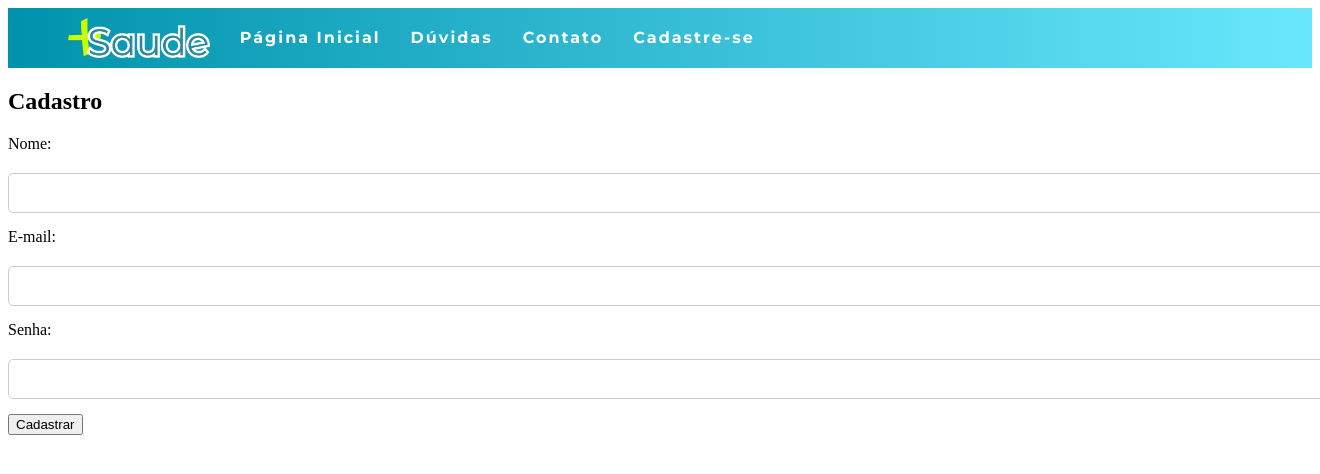
After one commit to barao-maua/projeto-semestral-grupo-legal, a Django app: page /cadastro/ in a window 1320 px wide; the page is wider, and only the part inside the window is pictured. The commit adds this page. Shown: the top 474 px of that part. Run offline with Django 5.2, Linux system fonts and the light colour scheme.

Commit message:
Página de Cadastro

```diff
--- a/maissaude/urls.py
+++ b/maissaude/urls.py
@@ -23,5 +23,6 @@ from django.conf.urls.static import static
 urlpatterns = [
 path('admin/', admin.site.urls),
 path('', paginas_views.index, name='index'),
-path('login/', paginas_views.login, name='login')
+path('login/', paginas_views.login, name='login'),
+path('cadastro/', paginas_views.cadastro_view, name='cadastro')
 ]+ static(settings.STATIC_URL, document_root=settings.STATIC_ROOT) + static(settings.MEDIA_URL, document_root=settings.MEDIA_ROOT)
--- /dev/null
+++ b/paginas/templates/cadastro.html
@@ -0,0 +1,40 @@
+{% load static %}
+<!DOCTYPE html>
+<html lang="pt-br">
+  <head>
+    <meta charset="UTF-8" />
+    <meta name="viewport" content="width=device-width, initial-scale=1.0" />
+    <title>Cadastro</title>
+    <link rel="stylesheet" href="{% static 'css/style.css' %}" />
+  </head>
+  <body>
+    <header>
+      <nav>
+        <img src="/media/logo.png" alt="logo" id="eulogo" />
+        <ul class="nav-list">
+          <li><a href="/">Página Inicial</a></li>
+          <li><a href="/">Dúvidas</a></li>
+          <li><a href="/">Contato</a></li>
+          <li><a href="/cadastro/">Cadastre-se</a></li>
+        </ul>
+      </nav>
+    </header>
+
+    <div class="container">
+      <h2>Cadastro</h2>
+      <form action="#" method="POST">
+        {% csrf_token %}
+        <label for="nome">Nome:</label>
+        <input type="text" id="nome" name="nome" required />
+
+        <label for="email">E-mail:</label>
+        <input type="email" id="email" name="email" required />
+
+        <label for="senha">Senha:</label>
+        <input type="password" id="senha" name="senha" required />
+
+        <button type="submit">Cadastrar</button>
+      </form>
+    </div>
+  </body>
+</html>
--- a/paginas/views.py
+++ b/paginas/views.py
@@ -2,5 +2,9 @@ from django.shortcuts import render
 from django.http import HttpResponse
 def index(request):
     return render(request, 'index.html')
+
 def login(request):
     return render(request, 'login.html')
+
+def cadastro_view(request):
+    return render(request, 'cadastro.html')
```
Also changed, not shown: paginas/templates/components/header.html (+5 -5 lines).
